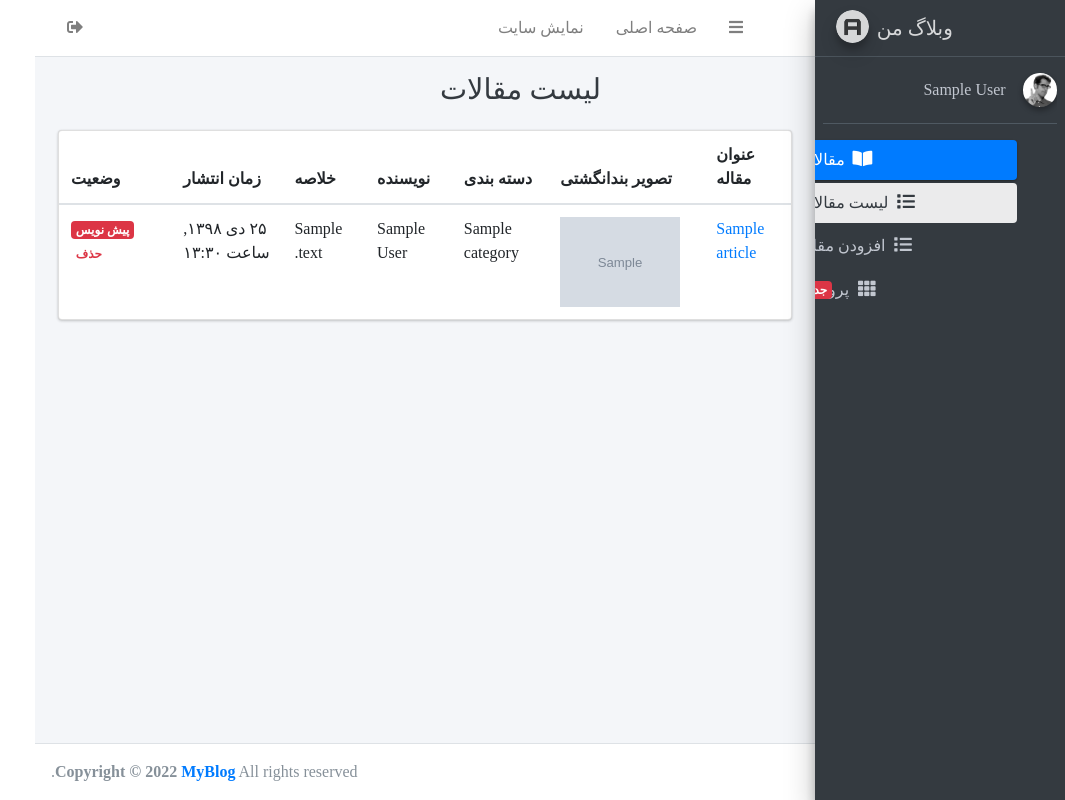
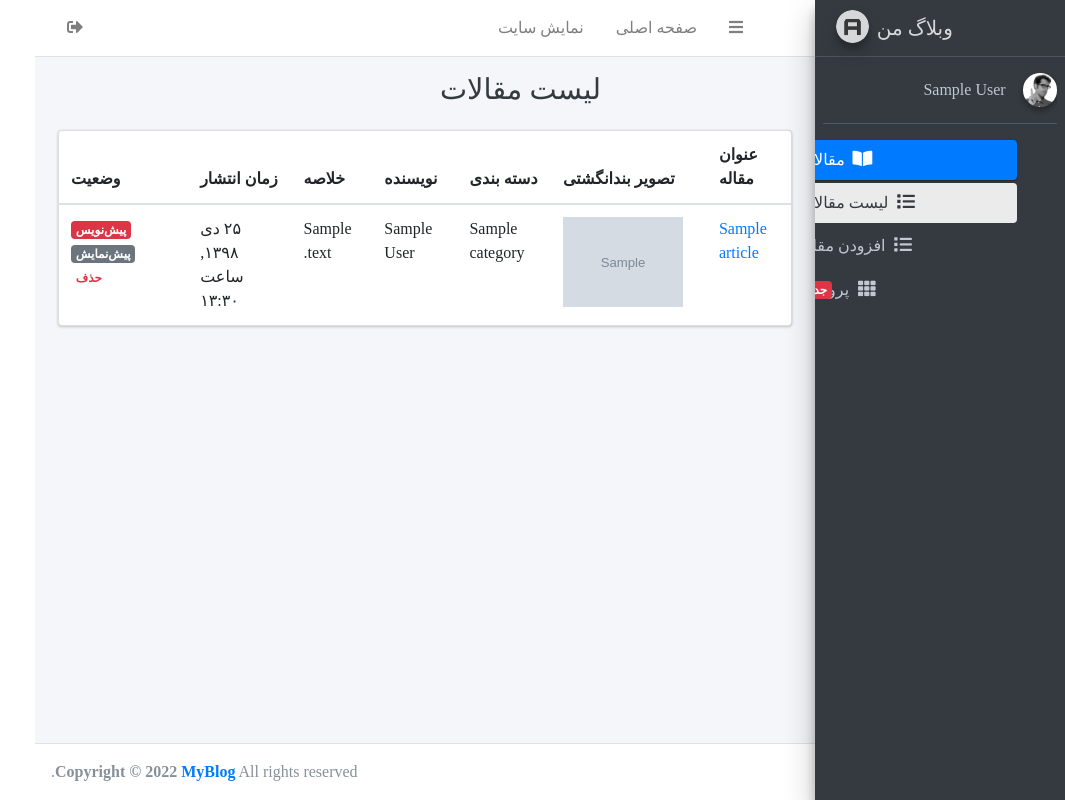
Before and after one commit to MohammadMahdi-Akhondi/django-blog, a Django app: page /account/ in a window 1280 px wide. Shown: the whole page, without its empty margins (215-1280 px from the left). Run offline with Django 3.2, Linux system fonts and the light colour scheme; a user stored in the database is signed in; tables that the repository leaves empty hold one stand-in row (values such as "Sample post"); grey boxes marked "Sample" are stand-in pictures; some libraries are stand-ins or nearby versions; some web fonts are replaced.

Commit message:
Add preview page

```diff
--- a/blog/urls.py
+++ b/blog/urls.py
@@ -1,5 +1,12 @@
 from django.urls import path
-from .views import IndexList, ArticleList, ArticleDetail, CategoryList, AuthorList
+from .views import (
+    IndexList,
+    ArticleList,
+    ArticleDetail,
+    ArticlePreview,
+    CategoryList,
+    AuthorList
+)
 
 app_name = "blog"
 
@@ -7,6 +14,7 @@ urlpatterns = [
     path('', IndexList.as_view(), name="home"),
     path('blog/', ArticleList.as_view(), name="blog"),
     path('article/<slug:slug>', ArticleDetail.as_view(), name="detail"),
+    path('preview/<int:pk>', ArticlePreview.as_view(), name="preview"),
     path('category/<slug:slug>', CategoryList.as_view(), name="category"),
     path('author/<slug:username>', AuthorList.as_view(), name="author")
 ]
--- a/templates/registration/home.html
+++ b/templates/registration/home.html
@@ -40,9 +40,10 @@
                 <td>
                 {% if article.status == "p" %}
                   <span class="badge badge-success">منتشر شده</span>
-                  <a href="{% url 'blog:detail' article.slug %}" target="_blank" class="badge badge-primary">نمایش مقاله</a>
+                  <a href="{% url 'blog:detail' article.slug %}" target="_blank" class="badge badge-primary">نمایش</a>
                 {% else %}
-                  <span class="badge badge-danger">پیش نویس</span>
+                  <span class="badge badge-danger">پیش‌نویس</span>
+                  <a href="{% url 'blog:preview' article.pk %}" target="_blank" class="badge badge-secondary">پیش‌نمایش</a>
                 {% endif %}
 
                 {% if user.is_superuser %}
```
Also changed, not shown: blog/views.py (+7 -0 lines).
